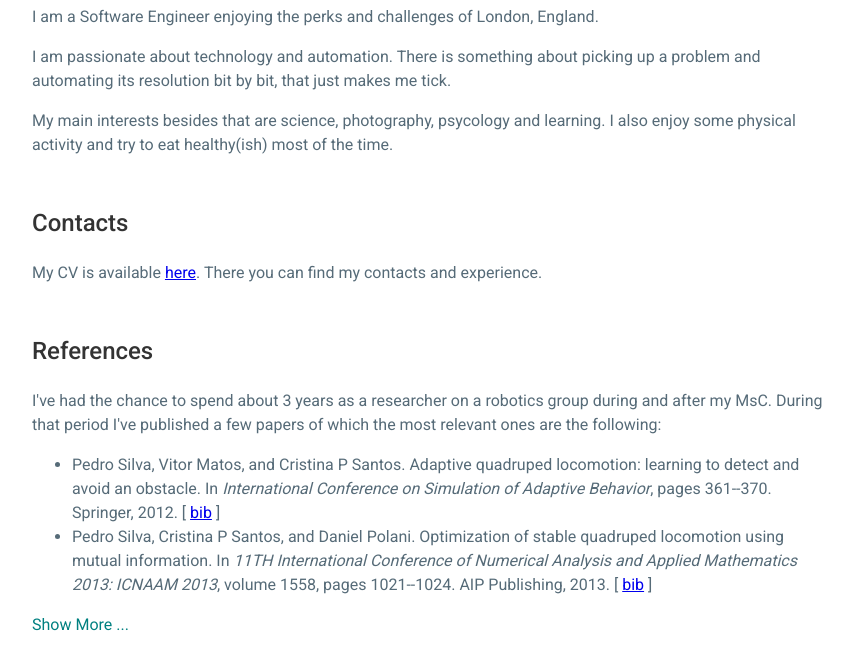
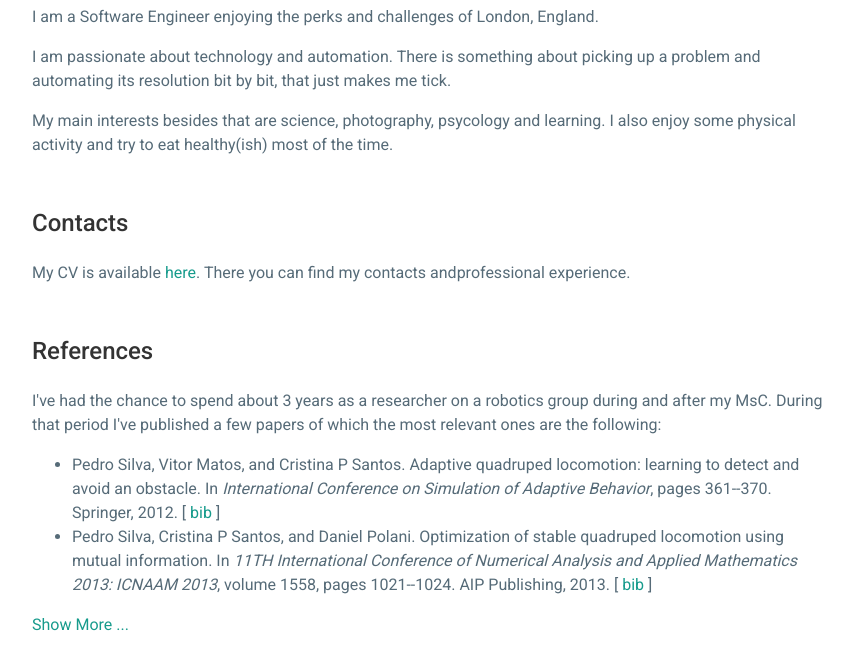
Before and after one commit to pamsilva/pamsilva.github.io, a plain HTML site: page index.html in a window 1280 px wide. Shown: the part 150-820 px from the top of the page, without its empty margins (208-1061 px from the left). Drawn offline with Linux system fonts and the light colour scheme.

Commit message:
minor tweaks

```diff
--- a/index.html
+++ b/index.html
@@ -60,7 +60,7 @@
 
         <section>
             <h2> Contacts </h1>
-            <p> My CV is available <a href="static/Report.pdf" download>here</a>. There you can find my contacts and experience.</p>
+            <p> My CV is available <a href="static/Report.pdf" download>here</a>. There you can find my contacts andprofessional experience.</p>
         </section>
 
         <section>
--- a/main.css
+++ b/main.css
@@ -49,16 +49,21 @@ h2 {
 
 }
 
+a {
+  color: rgb(23, 155, 140);
+  text-decoration: None;
+  weight: bold;
+}
+
+a:active,a:hover {
+  text-decoration: underline;
+}
+
 h1,
 h2,
 strong {
  color: #333;
  font-weight: 500;
-}
-
-/* Reference display and hide toggle control. */
-.toggle-trigger {
-    color: teal;
 }
 
 .toggle-trigger:hover {
```
